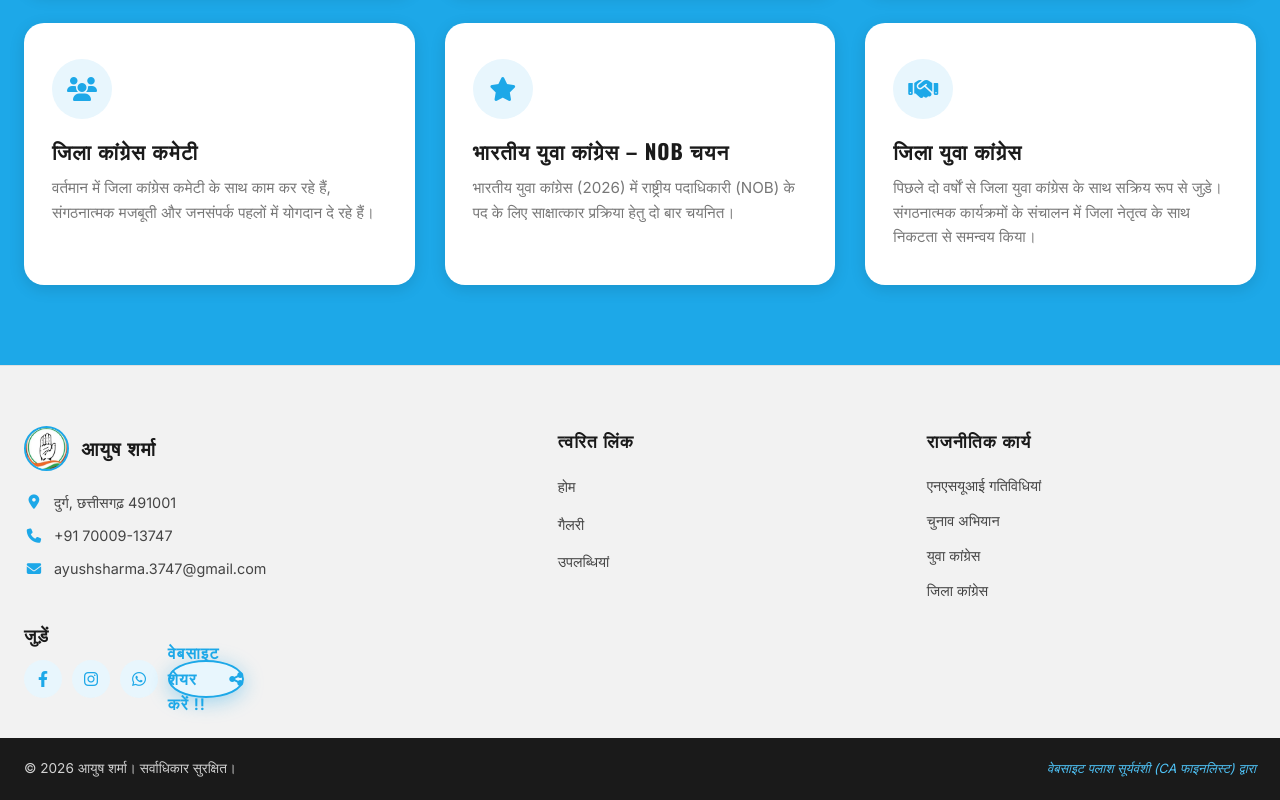
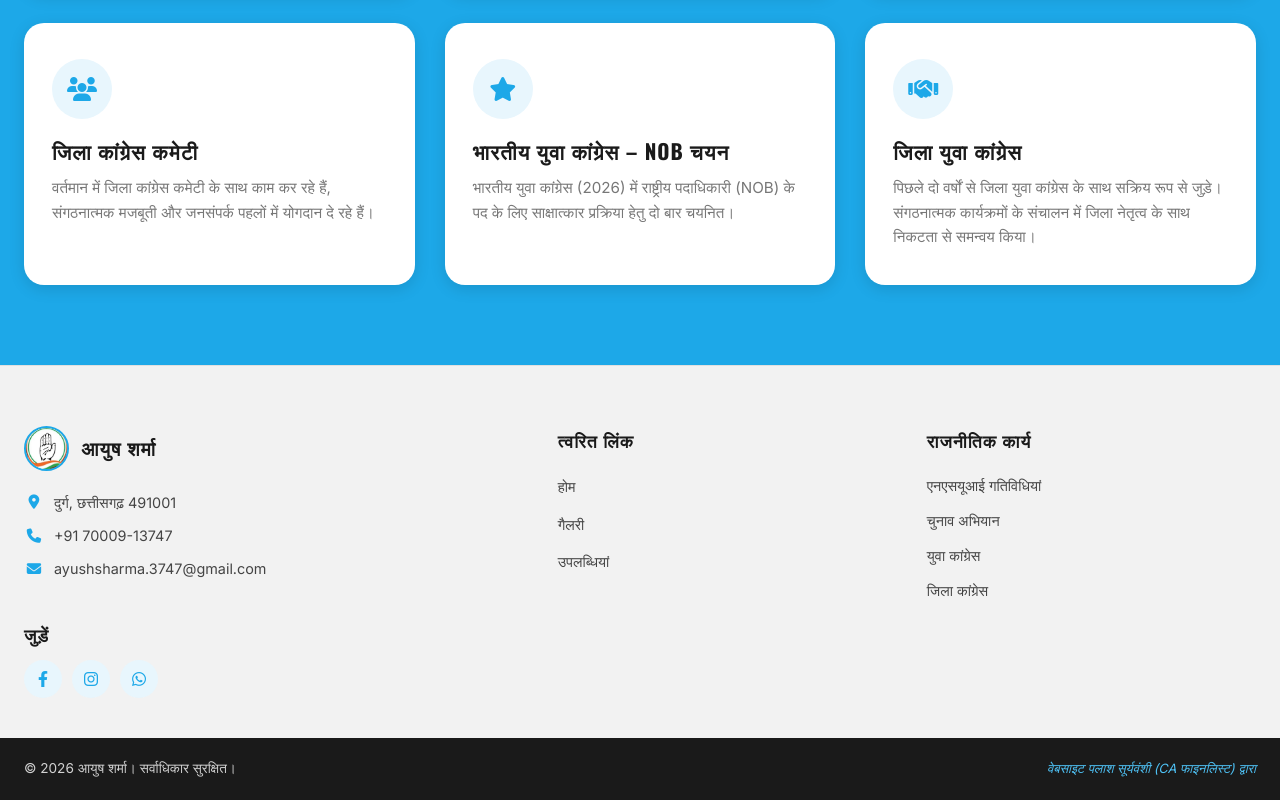
Before and after one commit to ayushsharma1710/ayushsharma1710.github.io, a website: page index.html in a window 1280 px wide. Shown: the part 2202-3002 px from the top of the page. Drawn offline with nearby package versions, Linux system fonts and the light colour scheme.

Commit message:
Remove website share button from index.html
Removed the website share button from the HTML.

```diff
--- a/index.html
+++ b/index.html
@@ -449,9 +449,6 @@
                             <a href="https://wa.me/917000913747" target="_blank" rel="noopener noreferrer" aria-label="WhatsApp">
                                 <i class="fab fa-whatsapp"></i>
                             </a>
-                        <a href="https://ayushsharma1710.github.io" class="cta-button">वेबसाइट शेयर करें !!
-                            <i class="fas fa-share-alt"></i></a>
-                        </a>
                         </div>
                     </div>
                 </div>
```
